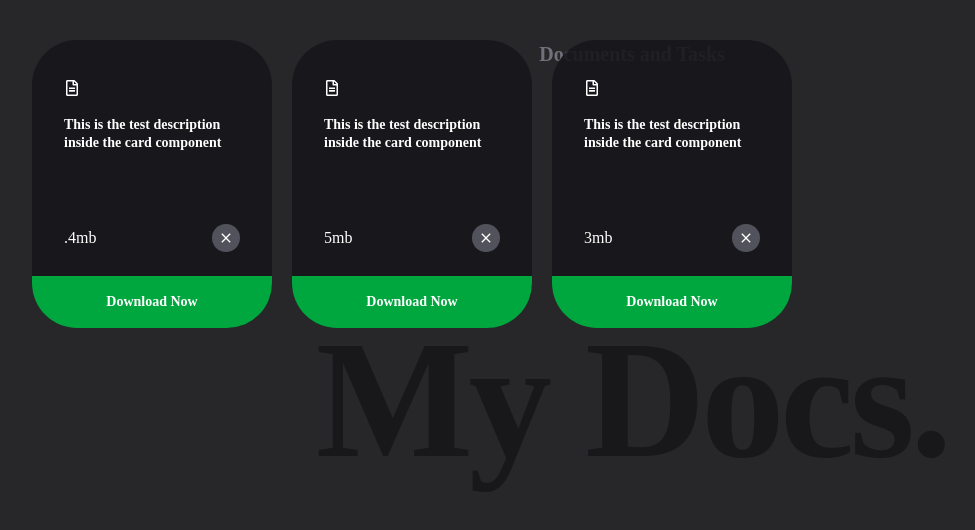
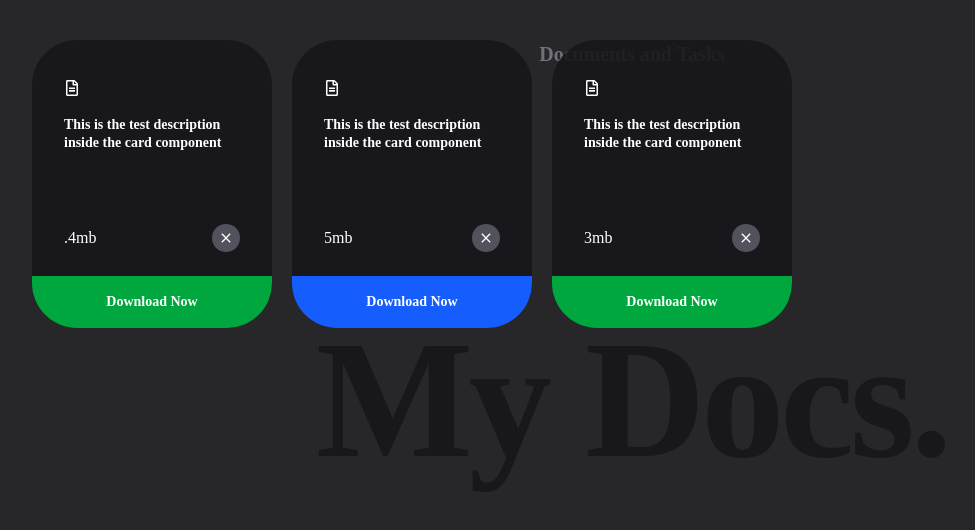
Before and after one commit to muazimmaqbool/mydocs, a React (Vite) app: page / in a window 1280 px wide. Shown: the top 530 px of the page, without its empty margins (8-983 px from the left). Built offline with nearby package versions, Linux system fonts and the light colour scheme.

Commit message:
dynamic color fix

```diff
--- a/src/Components/Card.jsx
+++ b/src/Components/Card.jsx
@@ -22,7 +22,7 @@
           </span>
         </div>
         {data?.tag?.isOpen && (
-          <div className="tag w-full py-4 bg-green-600 flex items-center justify-center">
+          <div className={`tag w-full py-4 ${data?.tag?.tagColor==="blue"?"bg-blue-600":"bg-green-600"} flex items-center justify-center`}>
             <h3 className="text-sm font-semibold">{data?.tag.tagTitle}</h3>
           </div>
         ) }
--- a/src/Components/Foreground.jsx
+++ b/src/Components/Foreground.jsx
@@ -22,7 +22,7 @@
       tag: {
         isOpen: true,
         tagTitle: "Download Now",
-        tagColor: "green",
+        tagColor: "blue",
       },
     },
     {
```
